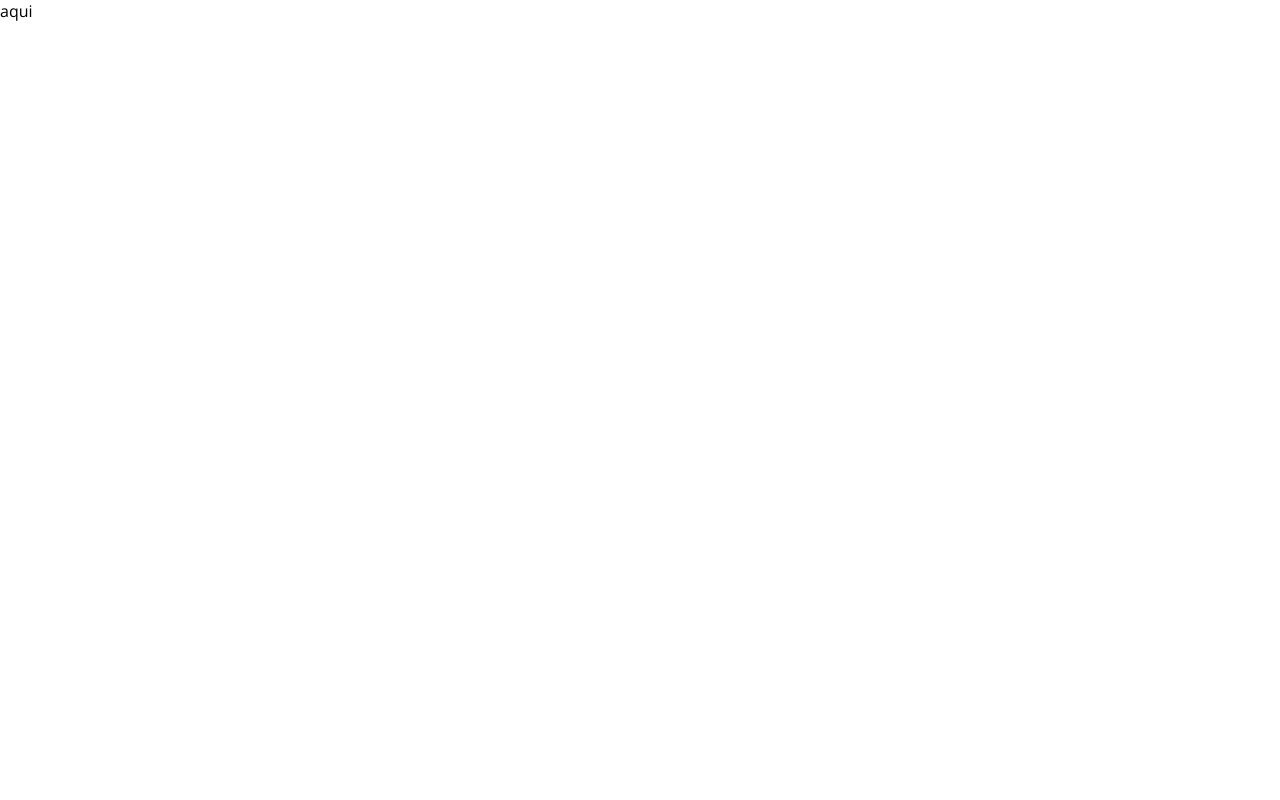
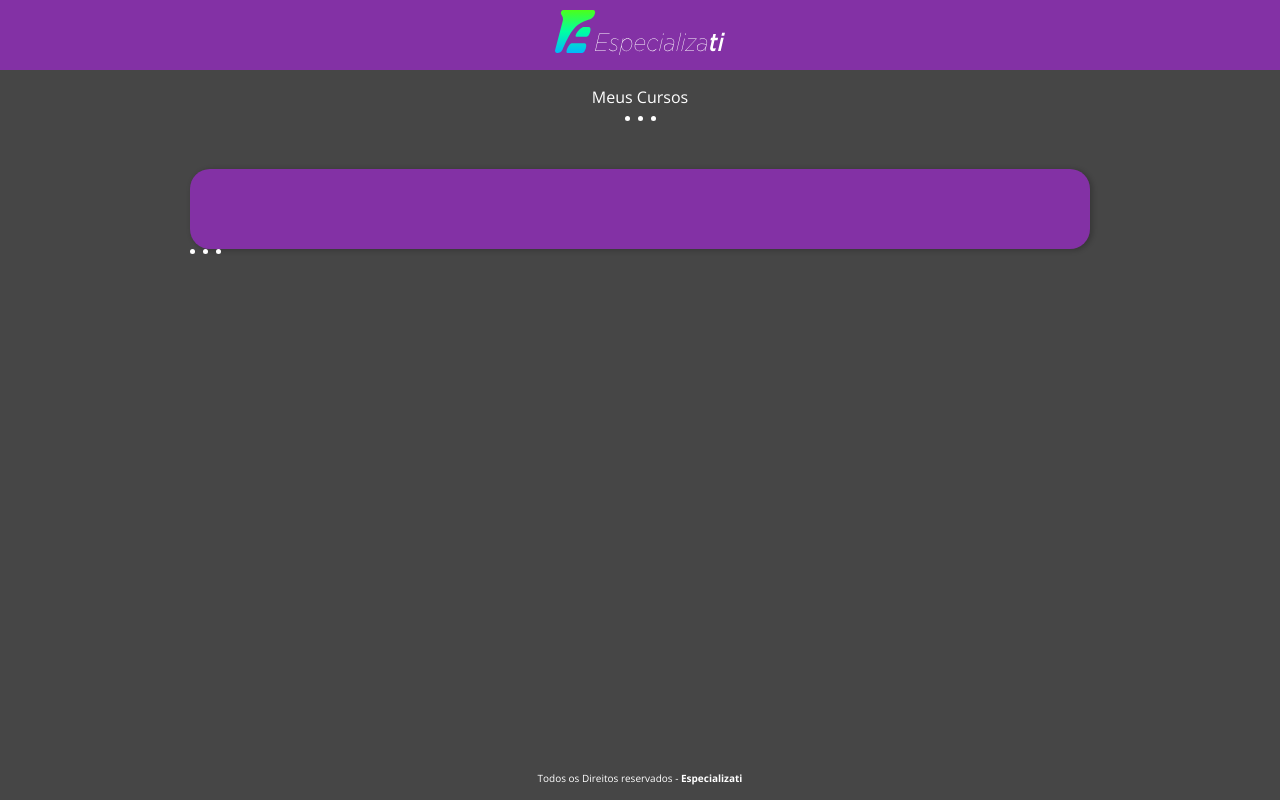
Before and after one commit to carlosfgti/static-files-frontend-ead, a website built with webpack: page src/index.html in a window 1280 px wide. Built offline with nearby package versions, Linux system fonts and the light colour scheme; files whose address does not match are found by name.

Commit message:
add page my courses

```diff
--- a/src/index.html
+++ b/src/index.html
@@ -7,10 +7,49 @@
     <!-- Font -->
     <link rel="preconnect" href="https://fonts.gstatic.com" crossorigin>
     <link href="https://fonts.googleapis.com/css2?family=Open+Sans:ital,wght@0,300;0,400;0,500;0,600;0,700;0,800;1,300;1,400;1,500;1,600;1,700;1,800&display=swap" rel="stylesheet">
+    <link rel="stylesheet" href="https://pro.fontawesome.com/releases/v5.10.0/css/all.css" integrity="sha384-AYmEC3Yw5cVb3ZcuHtOA93w35dYTsvhLPVnYs9eStHfGJvOvKxVfELGroGkvsg+p" crossorigin="anonymous"/>
 </head>
-<body>
-    <header><p>aqui</p></header>
-    <section></section>
-    <footer></footer>
+<body class="page light">
+    <header id="header">
+        <nav>
+            <span class="toggleMenu far fa-bars"></span>
+            <span class="logo">
+                <img src="images/logo.svg" alt="">
+            </span>
+        </nav>
+    </header>
+    <section>
+        <div class="pageTitle">
+            <span class="title">Meus Cursos</span>
+            <span class="dots">
+                <span></span>
+                <span></span>
+                <span></span>
+            </span>
+        </div>
+
+        <div class="content">
+            <ul>
+                <li>
+                    <span class="card laravel">
+                        <span class="icon"></span>
+                        <span class="title"></span>
+                        <span class="action"></span>
+                    </span>
+                    <span class="progress"></span>
+                    <span class="dots">
+                        <span></span>
+                        <span></span>
+                        <span></span>
+                    </span>
+                </li>
+            </ul>
+        </div>
+    </section>
+    <footer>
+        <span class="copyright fontSmall">
+            Todos os Direitos reservados - <b>Especializati</b>
+        </span>
+    </footer>
 </body>
 </html>
--- a/src/sass/_theme.scss
+++ b/src/sass/_theme.scss
@@ -1,3 +1,5 @@
+@import "_responsive";
+
 // Variables for theme
 
 // Font
@@ -38,6 +40,9 @@ $vueColorButtonLight: #327598;
 // Shadows
 $defaultShadow: 2px 1px 5px 1px rgba(0, 0, 0, 0.2);
 
+// Sizes
+$navSize: 70px;
+
 // Global style
 * {
   margin: 0;
@@ -48,6 +53,22 @@ html {
   font-family: $defaultFont;
   font-size: $defaultFontSize;
   user-select: none;
+}
+
+body {
+  min-height: 100vh;
+
+  &.dark {
+    background-color: $backgroundDark;
+  }
+
+  &.light {
+    background-color: $backgroundLight;
+  }
+}
+
+ul {
+  list-style: none;
 }
 
 // Util classes
--- a/src/sass/index.scss
+++ b/src/sass/index.scss
@@ -1,5 +1,4 @@
 @import "_theme";
-@import "_responsive";
 
 section#loginPage {
   min-height: 100vh;
@@ -202,3 +201,87 @@ section#loginPage {
     }
   }
 }
+
+header#header {
+  nav {
+    height: 70px;
+    background-color: $primary;
+    display: flex;
+    justify-content: center;
+    align-items: center;
+    position: fixed;
+    width: 100%;
+
+    .logo img {
+      width: 170px;
+    }
+
+    .toggleMenu {
+      position: absolute;
+      left: 0;
+      color: white;
+      cursor: pointer;
+      padding: 10px;
+      font-size: 1.8rem;
+      margin-left: .5rem;
+    }
+  }
+}
+
+body.page {
+  section {
+    min-height: calc(100vh - (#{$navSize} * 1.5));
+    padding-top: 70px;
+
+    .pageTitle {
+      display: flex;
+      flex-direction: column;
+      text-align: center;
+      justify-content: center;
+      align-items: center;
+      margin: 1rem 0;
+
+      .title {
+        color: white;
+        margin-bottom: .5rem;
+      }
+    }
+
+    .content {
+      margin-top: 3rem;
+
+      ul {
+        margin: 0 auto;
+        width: 900px;
+
+        li {
+          .card {
+            height: 80px;
+            background-color: $primary;
+            display: flex;
+            border-radius: 20px;
+            box-shadow: $defaultShadow;
+
+            .icom {
+
+            }
+
+            .title {
+
+            }
+
+            .action {
+
+            }
+          }
+        }
+      }
+    }
+  }
+
+  footer {
+    text-align: center;
+    color: white;
+    margin-bottom: 1rem;
+  }
+}
```
Also changed, not shown: dist/index.html, dist/main.css.
